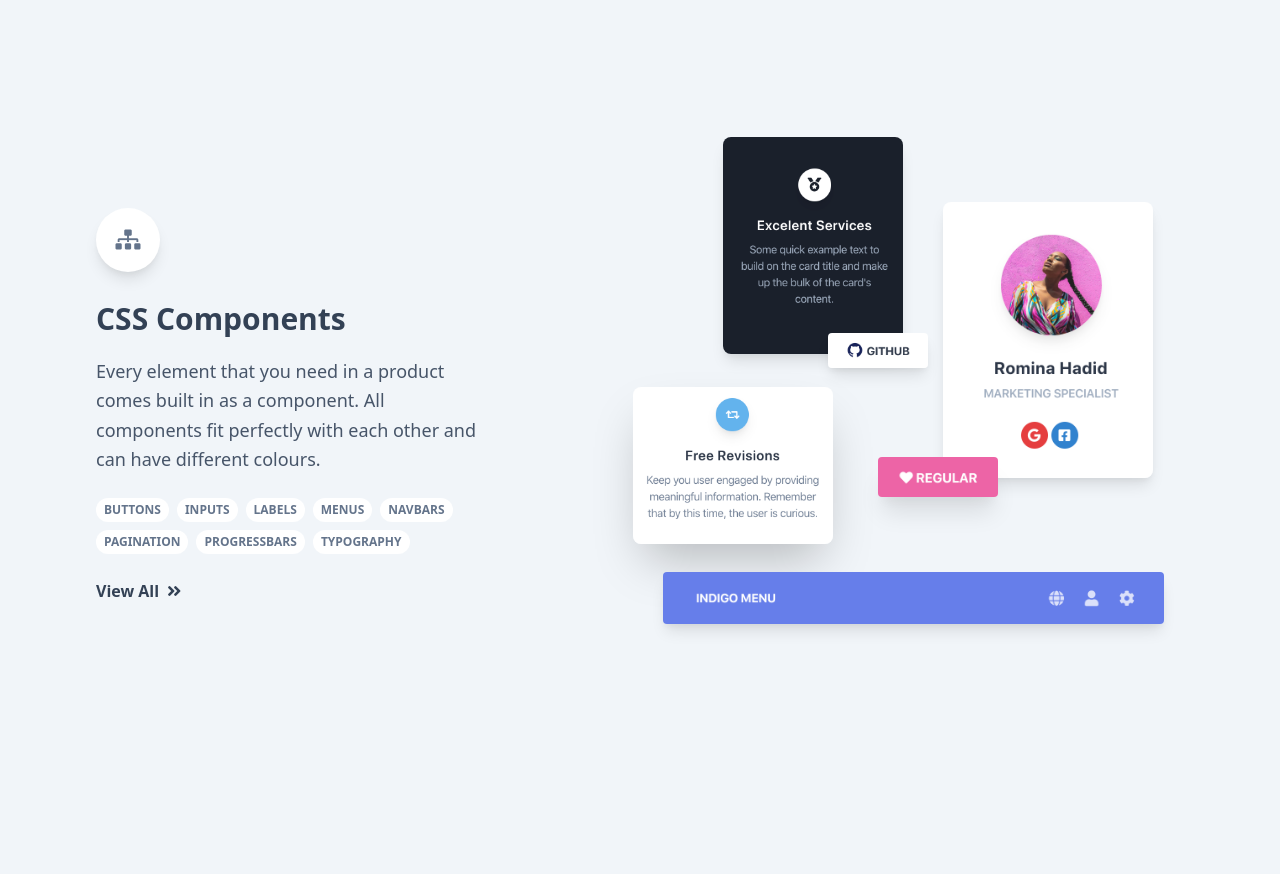
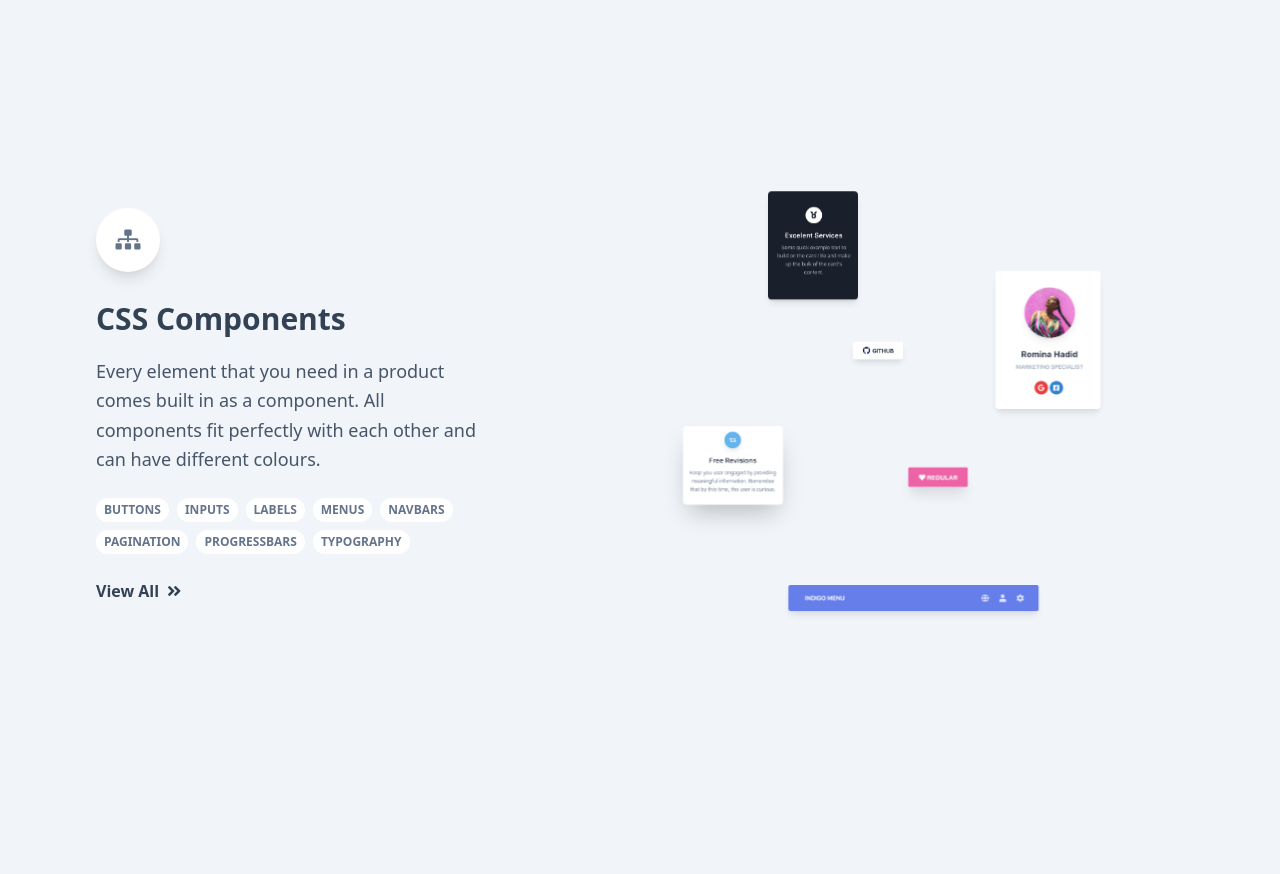
Before and after one commit to AlexandrePhilibertCPNV/AWA1, a Next.js app: page / in a window 1280 px wide. Shown: the part 1400-2274 px from the top of the page. Built offline with nearby package versions, Linux system fonts and the light colour scheme.

Commit message:
Add scale animation

```diff
--- a/src/modules/landing/LandingPage.tsx
+++ b/src/modules/landing/LandingPage.tsx
@@ -1,11 +1,12 @@
 /* eslint-disable react/jsx-no-target-blank */
-import React from "react";
+import React, { useRef } from "react";
 import Link from "next/link";
-import { motion } from "framer-motion";
+import { motion, useTransform, useViewportScroll } from "framer-motion";
 
 import IndexNavbar from "src/components/Navbars/IndexNavbar";
 import Footer from "src/components/Footers/Footer";
 import { Chip } from "src/ui/Chip";
+import { useRefScrollProgress } from "src/hooks/useRefScrollProgress";
 
 const FirstSection = () => {
   return (
@@ -59,6 +60,15 @@ const FirstSection = () => {
 };
 
 const SecondSection = () => {
+  const divScrollRef = useRef<HTMLDivElement>(null);
+  const { scrollYProgress } = useViewportScroll();
+  const { start, end } = useRefScrollProgress(divScrollRef);
+  const scale = useTransform(
+    scrollYProgress,
+    [start - 0.2, end - 0.05],
+    [0.5, 1.15]
+  );
+
   const leftSwipe = {
     hidden: {
       left: "100%",
@@ -104,7 +114,7 @@ const SecondSection = () => {
   };
 
   return (
-    <section className="mt-48 md:mt-40 pb-40 relative bg-blueGray-100 overflow-x-hidden">
+    <section className="mt-48 md:mt-40 pb-40 relative bg-blueGray-100">
       <div
         className="-mt-20 top-0 bottom-auto left-0 right-0 w-full absolute h-20"
         style={{ transform: "translateZ(0)" }}
@@ -132,7 +142,7 @@ const SecondSection = () => {
               initial="hidden"
               whileInView="visible"
               viewport={{ once: true }}
-              className="relative flex flex-col min-w-0 break-wordsw-full mb-6 shadow-lg rounded-lg bg-blueGray-700"
+              className="relative flex flex-col min-w-0 break-words w-full mb-6 shadow-lg rounded-lg bg-blueGray-700"
             >
               <img
                 alt="..."
@@ -283,35 +293,55 @@ const SecondSection = () => {
               <i className="fa fa-angle-double-right ml-1 leading-relaxed"></i>
             </a>
           </div>
-
           <div className="w-full md:w-5/12 px-4 mr-auto ml-auto mt-32">
-            <div className="relative flex flex-col min-w-0 w-full mb-6 mt-48 md:mt-0">
-              <img
+            <div
+              ref={divScrollRef}
+              className="relative flex flex-col min-w-0 w-full mb-6 mt-48 md:mt-0"
+            >
+              <motion.img
+                style={{
+                  scale,
+                }}
                 alt="..."
                 src="/img/component-btn.png"
                 className="w-full align-middle rounded absolute shadow-lg max-w-100-px left-145-px -top-29-px z-3"
               />
-              <img
+              <motion.img
+                style={{
+                  scale,
+                }}
                 alt="..."
                 src="/img/component-profile-card.png"
                 className="w-full align-middle rounded-lg absolute shadow-lg max-w-210-px left-260-px -top-160-px"
               />
-              <img
+              <motion.img
+                style={{
+                  scale,
+                }}
                 alt="..."
                 src="/img/component-info-card.png"
                 className="w-full align-middle rounded-lg absolute shadow-lg max-w-180-px left-40-px -top-225-px z-2"
               />
-              <img
+              <motion.img
+                style={{
+                  scale,
+                }}
                 alt="..."
                 src="/img/component-info-2.png"
                 className="w-full align-middle rounded-lg absolute shadow-2xl max-w-200-px -left-50-px top-25-px"
               />
-              <img
+              <motion.img
+                style={{
+                  scale,
+                }}
                 alt="..."
                 src="/img/component-menu.png"
                 className="w-full align-middle rounded absolute shadow-lg max-w-580-px -left-20-px top-210-px"
               />
-              <img
+              <motion.img
+                style={{
+                  scale,
+                }}
                 alt="..."
                 src="/img/component-btn-pink.png"
                 className="w-full align-middle rounded absolute shadow-xl max-w-120-px left-195-px top-95-px"
```
